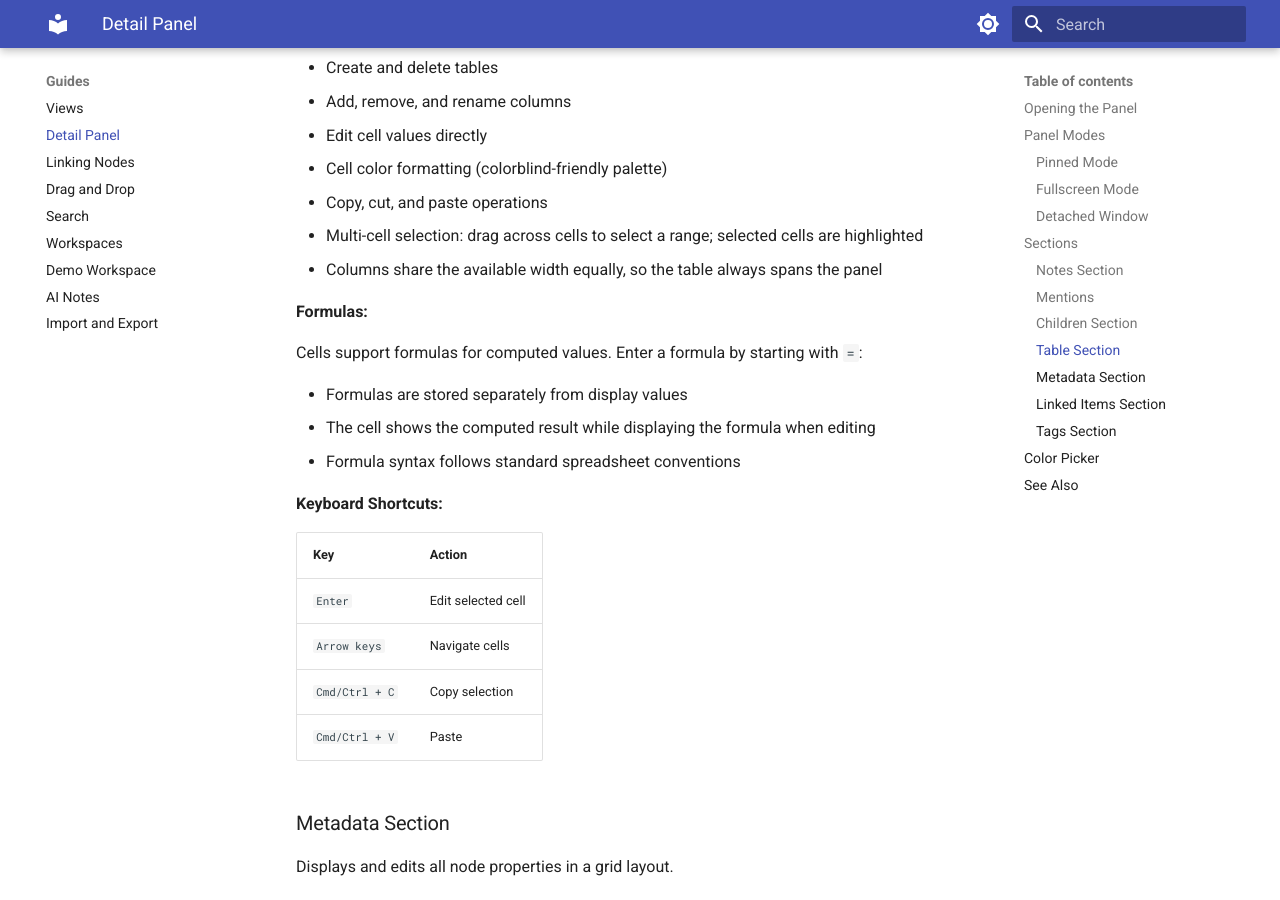
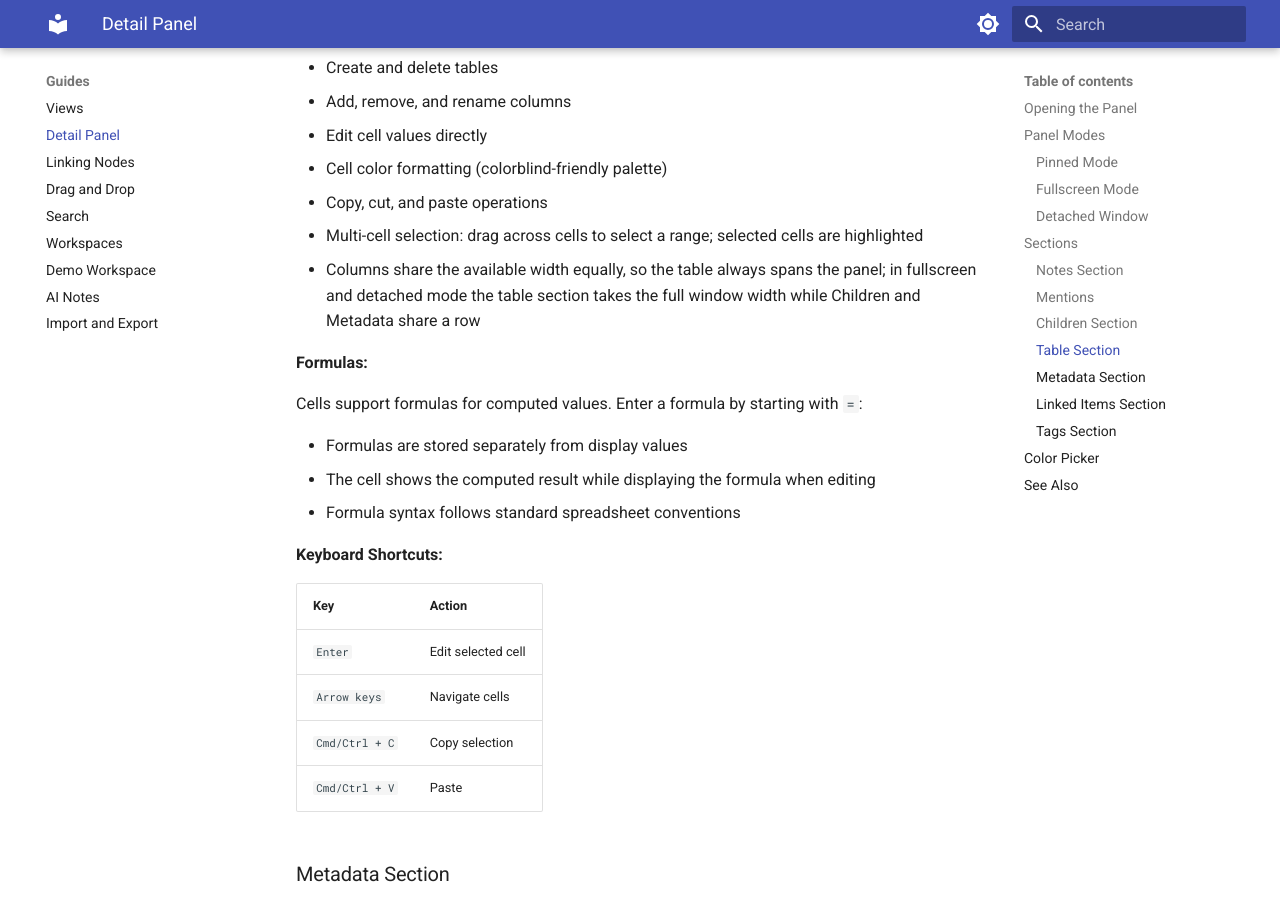
Before and after one commit to sorenwacker/graph-core, an MkDocs documentation site: the page built from docs/guides/detail-panel.md, in a window 1280 px wide and 900 px high, scrolled down 3414 px. Built offline with MkDocs 1.6.1 and Material for MkDocs 9.7.7, drawn with Linux system fonts in a browser that asks for light colours.

Commit message:
fix: give the table the full row in fullscreen and detached details

```diff
--- a/docs/guides/detail-panel.md
+++ b/docs/guides/detail-panel.md
@@ -119,7 +119,7 @@
 - Cell color formatting (colorblind-friendly palette)
 - Copy, cut, and paste operations
 - Multi-cell selection: drag across cells to select a range; selected cells are highlighted
-- Columns share the available width equally, so the table always spans the panel
+- Columns share the available width equally, so the table always spans the panel; in fullscreen and detached mode the table section takes the full window width while Children and Metadata share a row
 
 **Formulas:**
 
```
Also changed, not shown: src/components/DetailPanel.css (+5 -2 lines).
